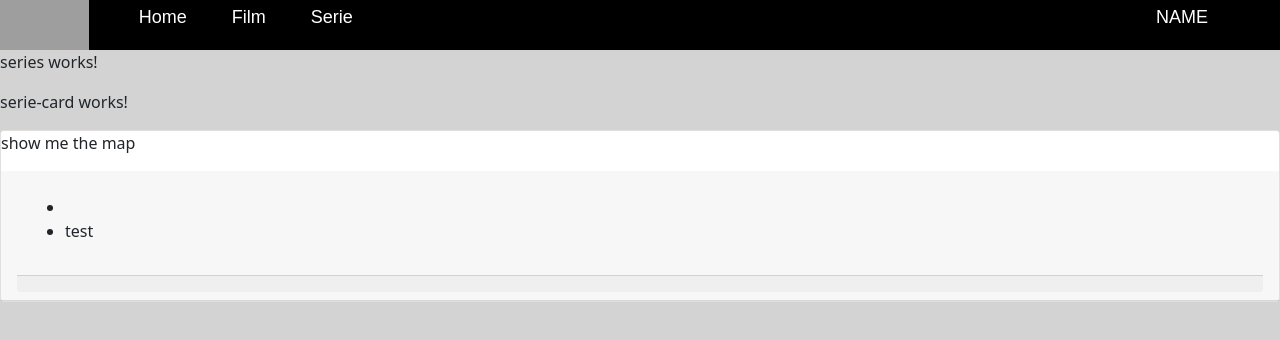
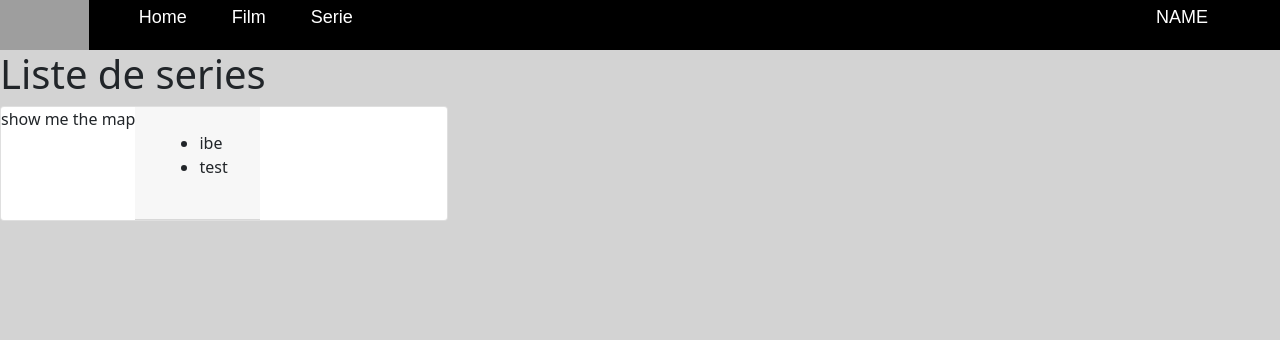
Before and after one commit to Tomtom-dev/Netflix-clone, an Angular app: page /series in a window 1280 px wide. Shown: the top 340 px of the page. Built offline with nearby package versions, Linux system fonts and the light colour scheme; grey boxes are pictures that could not be loaded.

Commit message:
add style to tv cards

```diff
--- a/src/app/series/serie-card/serie-card.component.css
+++ b/src/app/series/serie-card/serie-card.component.css
@@ -0,0 +1,6 @@
+.card{
+    width: 35vw;
+    display: flex;
+    flex-direction: row;
+    margin-bottom: 1em;
+}
--- a/src/app/series/serie-card/serie-card.component.html
+++ b/src/app/series/serie-card/serie-card.component.html
@@ -1,15 +1,13 @@
-<p>serie-card works!</p>
+
 <div class="card">
     <p>show me the map</p>
     <div class="card-header">
         <div class="card-body">
             <ul>
-                <li></li>
+                <li>ibe</li>
                 <li>test</li>
             </ul>
         </div>
-        <div class="card-footer">
-            <a href=""></a>
-        </div>
+
     </div>
 </div>
--- a/src/app/series/series.component.html
+++ b/src/app/series/series.component.html
@@ -1,2 +1,2 @@
-<p>series works!</p>
+<h1>Liste de series </h1>
 <app-serie-card></app-serie-card>
```
